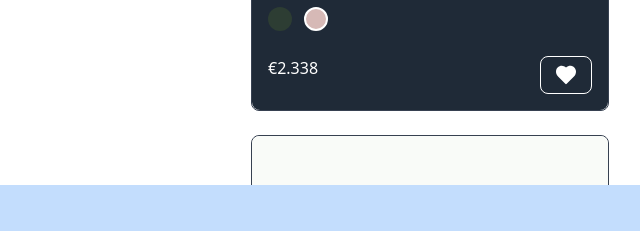
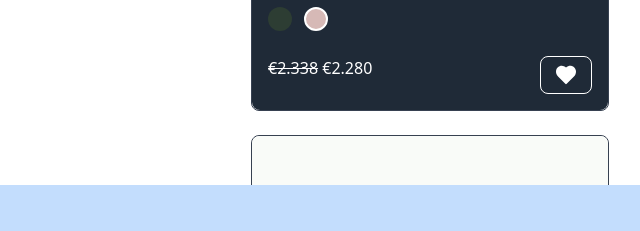
Before and after one commit to arslan-f/Dear-Digital-project, a website with bundled scripts: page index.html in a window 1280 px wide. Both pictures are taken after a click on the element 526 px from the left and 564 px from the top of the page. Shown: the part 545-776 px from the top of the page, 210-850 px from the left. Built offline with nearby package versions, Linux system fonts and the light colour scheme.

Commit message:
added reduced price logic

```diff
--- a/javascript/productCard.js
+++ b/javascript/productCard.js
@@ -1,4 +1,3 @@
-//   Making the product card
 const productCardMaker = (productData) => {
   const wishlist = JSON.parse(localStorage.getItem("wishlist")) || [];
   const productCardContainer = document.querySelector(
@@ -7,46 +6,39 @@ const productCardMaker = (productData) => {
   if (!productCardContainer) return;
 
   // Construct HTML for product card variants
-  let variantsHTML = "";
-  if (productData.variants && productData.variants.length > 0) {
-    variantsHTML = productData.variants
+  let variantsHTML = productData.variants
     .map(
       (variant, index) => `
-        <div class="product-card__variant ${
-          index === 0 ? "selected" : ""
-        }" style="background-color: ${variant.color};" data-label="${
-          variant.label
-        }">
+      <div class="product-card__variant ${index === 0 ? "selected" : ""}"
+           style="background-color: ${variant.color};"
+           data-label="${variant.label}">
       </div>
     `
     )
     .join("");
-  }
 
-  // Construct HTML for product card prices
   const defaultVariant = productData.variants[0];
   const defaultImage = defaultVariant.image;
 
-  const defaultPriceFormatted = defaultVariant.price
-    .toString()
-    .replace(/\B(?=(\d{3})+(?!\d))/g, ".");
-
-  const defaultPriceDisplay = `€${defaultPriceFormatted}`;
+  // Formatting price for display
+  const formatPrice = (price) =>
+    price.toString().replace(/\B(?=(\d{3})+(?!\d))/g, ".");
+  const defaultPriceDisplay = `€${formatPrice(defaultVariant.price)}`;
+  const defaultReducedPriceDisplay = defaultVariant.reducedPrice
+    ? `€${formatPrice(defaultVariant.reducedPrice)}`
+    : null;
 
   let tagsHTML = "";
   if (productData.tags && productData.tags.length > 0) {
-    tagsHTML = `
-        <div class="product-card__tags">
+    tagsHTML = `<div class="product-card__tags">
       ${productData.tags
         .map((tag) => `<div class="product-card__tag">${tag}</div>`)
         .join("")}
-        </div>
-      `;
+    </div>`;
   }
 
   const productCard = document.createElement("div");
   productCard.classList.add("product-card");
-
   productCard.innerHTML = `
     <div class="product-card__image-container">
       ${tagsHTML}
@@ -55,11 +47,20 @@ const productCardMaker = (productData) => {
     <div class="product-card__details">
       <h4 class="product-card__title">${productData.title}</h4>
       <p class="product-card__description">${productData.description}</p>
-            <div class="product-card__variants">
-              ${variantsHTML}
+      <div class="product-card__variants">${variantsHTML}</div>
+      <div class="product-card__price-wishlist">
+        <div class="product-card__price">
+
+  ${formatPrice(defaultPriceDisplay)}
+      ${
+        defaultReducedPriceDisplay
+          ? `<span class="discounted-price">€${formatPrice(
+              defaultReducedPriceDisplay
+            )}</span>`
+          : ""
+      }
+
         </div>
-            <div class="product-card__price-wishlist">
-          <div class="product-card__price">${defaultPriceDisplay}</div>
         <div class="product-card__wishlist ${
           wishlist.find((item) => item.title === productData.title)
             ? "active"
@@ -91,29 +92,26 @@ const productCardMaker = (productData) => {
 
   productCardContainer.appendChild(productCard);
 
-  // Add event listeners to update image based on variant selection
+  // Add event listeners to update image and price based on variant selection
   const variants = productCard.querySelectorAll(".product-card__variant");
   variants.forEach((variant, index) => {
     variant.addEventListener("click", () => {
-      // Remove 'selected' from all variants
       variants.forEach((v) => v.classList.remove("selected"));
-      // Add 'selected' to the clicked variant
       variant.classList.add("selected");
 
-      // Update image src based on selected variant
-      productCard.querySelector(
-        "img"
-      ).src = `../${productData.variants[index].image}`;
+      const selectedVariant = productData.variants[index];
+      productCard.querySelector("img").src = `../${selectedVariant.image}`;
 
-      // Update price based on selected variant
-      const selectedPrice = productData.variants[index].price;
-      const selectedPriceFormatted = selectedPrice
-        .toString()
-        .replace(/\B(?=(\d{3})+(?!\d))/g, ".");
-
-      productCard.querySelector(
-        ".product-card__price"
-      ).textContent = `€${selectedPriceFormatted}`;
+      const selectedPrice = selectedVariant.price;
+      const selectedReducedPrice = selectedVariant.reducedPrice;
+      productCard.querySelector(".product-card__price").innerHTML = `${
+        selectedReducedPrice
+          ? `<span class="normal-price">€${formatPrice(selectedPrice)}</span>
+           <span class="discounted-price">€${formatPrice(
+             selectedReducedPrice
+           )}</span>`
+          : `€${formatPrice(selectedPrice)}`
+      }`;
     });
   });
 };
--- a/javascript/wishlist.js
+++ b/javascript/wishlist.js
@@ -47,6 +47,7 @@ const wishlistFunction = () => {
       targetElement &&
       targetElement.classList.contains("product-card__wishlist")
     ) {
+      // Getting all the wishlisted product data
       const productCard = targetElement.closest(".product-card");
       const title = productCard.querySelector(
         ".product-card__title"
@@ -54,9 +55,15 @@ const wishlistFunction = () => {
       const image = productCard.querySelector(
         ".product-card__image-container img"
       ).src;
-      const price = productCard.querySelector(
-        ".product-card__price"
-      ).textContent;
+      // Extract the active price (discounted price if available or normal price)
+      let priceElement = productCard.querySelector(".discounted-price");
+      if (!priceElement) {
+        priceElement = productCard.querySelector(".normal-price");
+      }
+      if (!priceElement) {
+        priceElement = productCard.querySelector(".product-card__price");
+      }
+      const price = priceElement.textContent;
       const label = productCard.querySelector(".product-card__variant").dataset
         .label;
 
--- a/src/product-cards.css
+++ b/src/product-cards.css
@@ -108,6 +108,10 @@
   justify-content: space-between;
 }
 
+.product-card__price .normal-price {
+  text-decoration: line-through;
+}
+
 .product-cards-container .product-card__wishlist {
   border: 1px solid white;
   padding: 8px 15px;
```
Lines whose indentation alone changed are shown as unchanged.
